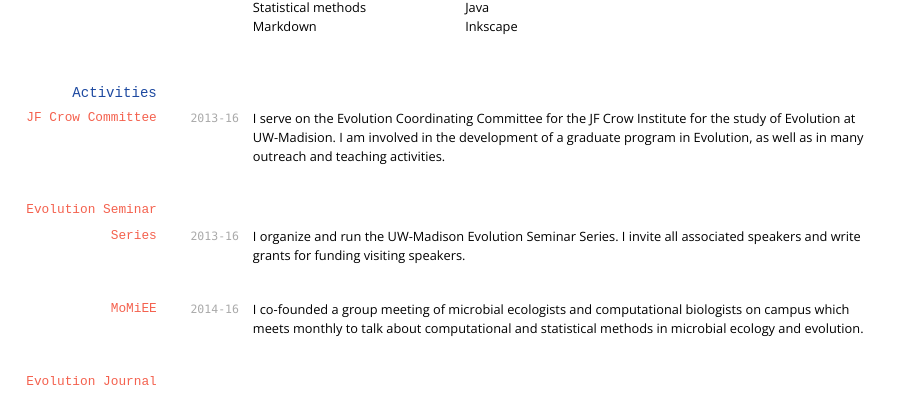
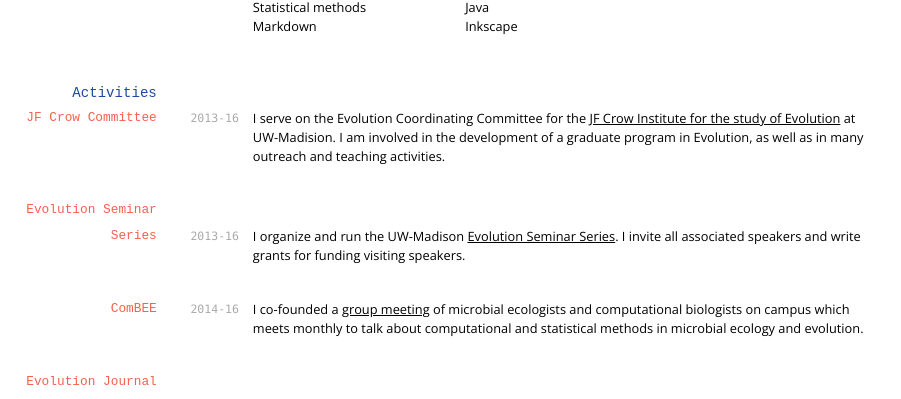
Before and after one commit to mbontrager/mbontrager.github.io, a Jekyll site: the page cv/index.html, which Jekyll copies as it is, in a window 1280 px wide and 900 px high, scrolled down 1850 px. Shown: the part 151-550 px from the top of the window, without its empty margins (0-901 px from the left). Built offline with Jekyll 4.4.1, drawn with Linux system fonts in a browser that asks for light colours; nearby versions of some CDN libraries; some of the changed text lies outside the part shown.

Commit message:
Update CV

```diff
--- a/cv/index.html
+++ b/cv/index.html
@@ -9,6 +9,7 @@
   <!-- imports -->
   <link rel="stylesheet" href="//maxcdn.bootstrapcdn.com/font-awesome/4.3.0/css/font-awesome.min.css">
   <link href='http://fonts.googleapis.com/css?family=Open+Sans:400,300,700' rel='stylesheet' type='text/css'>
+  <base target="_blank">
 </head>
 <body>
   <div id="main">
@@ -46,7 +47,7 @@
 <h3 id="onsite-supervisor">Onsite Supervisor</h3>
 
 <p><code class="highlighter-rouge">2003-09</code>
-<strong>GoIndustry Dovebid Industrial Asset Appraisals and Sales</strong> - I was responsible for conducting an inventory and appraisal of client’s assets, managing on-site auctions, supervising equipment removal, and conducting live webcast auctions.</p>
+<a href="http://www.go-dove.com/en/index"><strong>GoIndustry Dovebid Industrial Asset Appraisals and Sales</strong></a> - I was responsible for conducting an inventory and appraisal of client’s assets, managing on-site auctions, supervising equipment removal, and conducting live webcast auctions.</p>
 
 <h2 id="teaching">Teaching</h2>
 
@@ -151,17 +152,17 @@ The Role of RAD52 in Mitochondrial Genome Stability (<em>SUNY Brockport Summer R
 <h3 id="jf-crow-committee">JF Crow Committee</h3>
 
 <p><code class="highlighter-rouge">2013-16</code>
-I serve on the Evolution Coordinating Committee for the JF Crow Institute for the study of Evolution at UW-Madision. I am involved in the development of a graduate program in Evolution, as well as in many outreach and teaching activities.</p>
+I serve on the Evolution Coordinating Committee for the <a href="http://www.evolution.wisc.edu/">JF Crow Institute for the study of Evolution</a> at UW-Madision. I am involved in the development of a graduate program in Evolution, as well as in many outreach and teaching activities.</p>
 
 <h3 id="evolution-seminar-series">Evolution Seminar Series</h3>
 
 <p><code class="highlighter-rouge">2013-16</code>
-I organize and run the UW-Madison Evolution Seminar Series. I invite all associated speakers and write grants for funding visiting speakers.</p>
+I organize and run the UW-Madison <a href="http://www.evolution.wisc.edu/node/30">Evolution Seminar Series</a>. I invite all associated speakers and write grants for funding visiting speakers.</p>
 
-<h3 id="momiee">MoMiEE</h3>
+<h3 id="combee">ComBEE</h3>
 
 <p><code class="highlighter-rouge">2014-16</code>
-I co-founded a group meeting of microbial ecologists and computational biologists on campus which meets monthly to talk about computational and statistical methods in microbial ecology and evolution.</p>
+I co-founded a <a href="https://sites.google.com/a/wisc.edu/combee/">group meeting</a> of microbial ecologists and computational biologists on campus which meets monthly to talk about computational and statistical methods in microbial ecology and evolution.</p>
 
 <h3 id="evolution-journal-club">Evolution Journal Club</h3>
 
```
Also changed, not shown: other parts of cv/index.html (+1 -1 lines).
